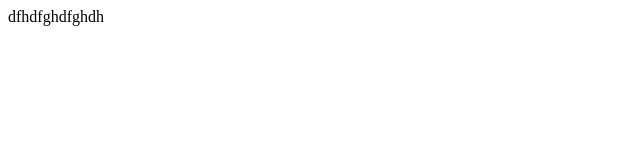
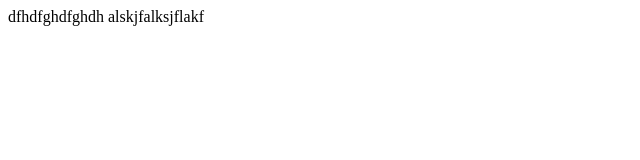
Before and after one commit to rbunny87/gtest, a plain HTML site: page index.html in a window 1280 px wide. Shown: the whole page, without its empty margins (0-640 px from the left). Drawn offline with Linux system fonts and the light colour scheme.

Commit message:
index.html
please chnage

```diff
--- a/index.html
+++ b/index.html
@@ -3,5 +3,6 @@
 </head>
 <body>
 dfhdfghdfghdh
+alskjfalksjflakf
 </body>
 </html>
```
